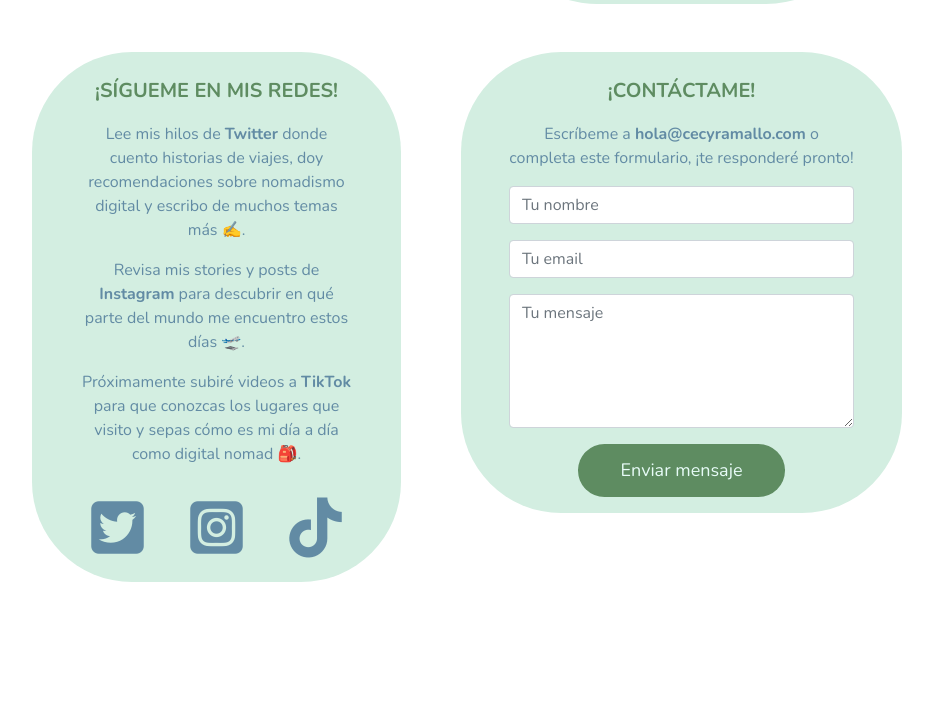
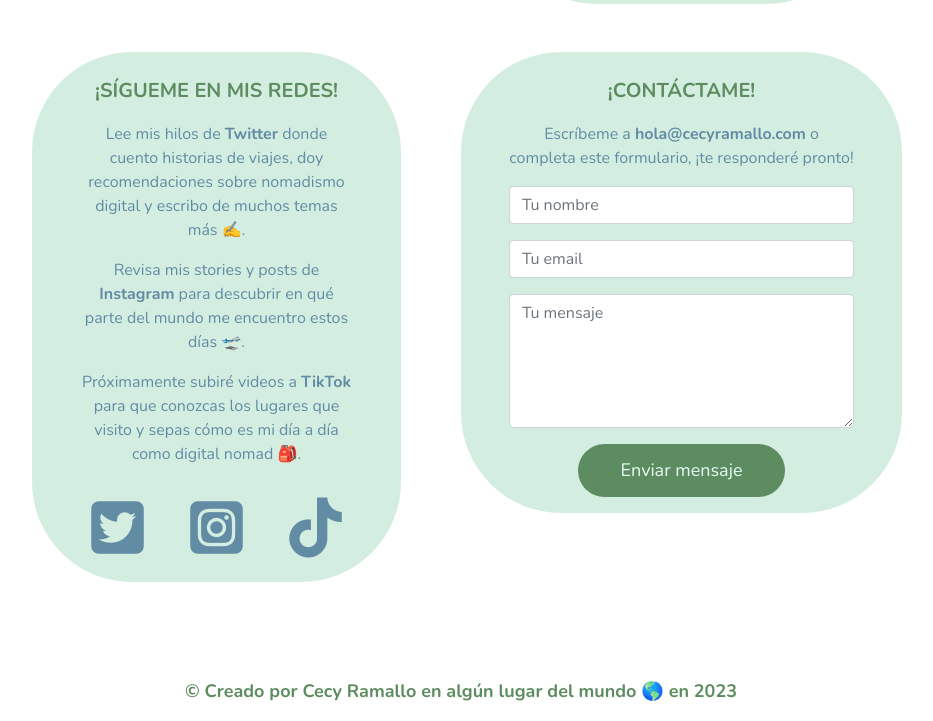
Before and after one commit to cecyramallo/my-website, a website with bundled scripts: page index.html in a window 1280 px wide. Shown: the part 3088-3809 px from the top of the page, without its empty margins (179-1112 px from the left). Before the commit the page ends 3766 px from the top, so only its background shows below. Built offline with nearby package versions, Linux system fonts and the light colour scheme.

Commit message:
Desktop: Add footer

```diff
--- a/index.html
+++ b/index.html
@@ -282,6 +282,12 @@
     </section>
   </div>
 
+  <footer class="my-3 center">
+    <p class="font-size-18 text-leave-green"><strong>© Creado por Cecy Ramallo en algún lugar del mundo 🌎 en
+        2023</strong>
+    </p>
+  </footer>
+
 
   <!-- Mobile container -->
   <div id="mobile-container">
```
